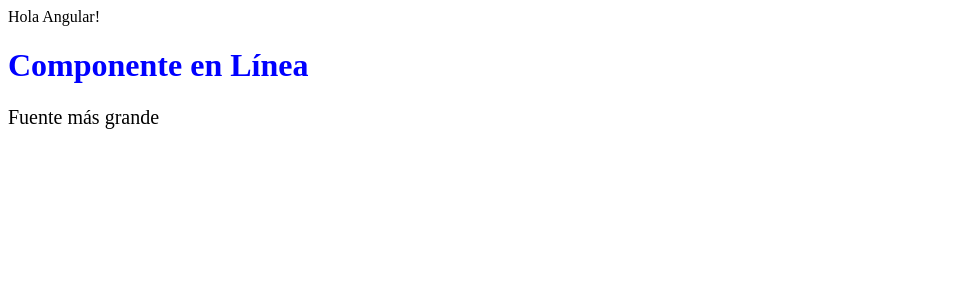
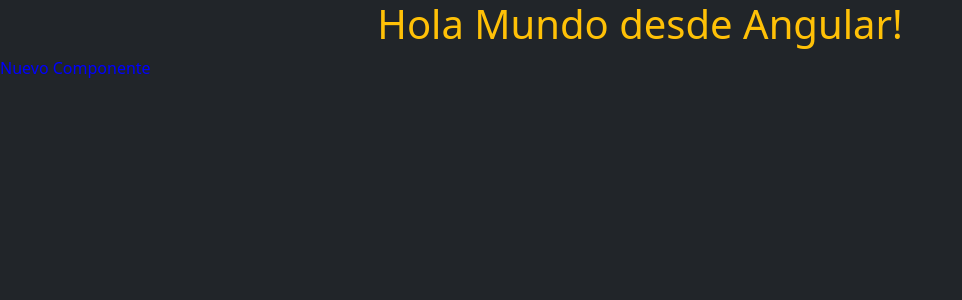
Before and after one commit to dsanchez-dev/App-Angular, an Angular app: page / in a window 1280 px wide. Shown: the top 300 px of the page, without its empty margins (0-962 px from the left). Built offline with nearby package versions, Linux system fonts and the light colour scheme.

Commit message:
P03 - Integración de Bootstrap y PopperJS en Angular

```diff
--- a/angular.json
+++ b/angular.json
@@ -25,7 +25,12 @@
               }
             ],
             "styles": [
-              "src/styles.css"
+              "src/styles.css",
+              "node_modules/bootstrap/dist/css/bootstrap.min.css"
+            ],
+            "scripts": [
+              "node_modules/@popperjs/core/dist/umd/popper.min.js",
+              "node_modules/bootstrap/dist/js/bootstrap.min.js"
             ]
           },
           "configurations": {
--- a/package.json
+++ b/package.json
@@ -16,6 +16,8 @@
     "@angular/forms": "^20.0.0",
     "@angular/platform-browser": "^20.0.0",
     "@angular/router": "^20.0.0",
+    "@popperjs/core": "^2.11.8",
+    "bootstrap": "^5.3.6",
     "rxjs": "~7.8.0",
     "tslib": "^2.3.0",
     "zone.js": "~0.15.0"
--- a/src/app/app.html
+++ b/src/app/app.html
@@ -1,3 +1,5 @@
-{{mensaje}}
+<div class="container">
+  <h1 class="text-center text-warning">{{titulo}}</h1>
+</div>
 
-<app-componente-en-linea></app-componente-en-linea>
+<app-nuevo-componente/>
--- a/src/app/app.ts
+++ b/src/app/app.ts
@@ -11,5 +11,5 @@
   styleUrl: './app.css'
 })
 export class App {
-  protected mensaje = 'Hola Angular!';
+  protected titulo = 'Hola Mundo desde Angular!';
 }
--- a/src/index.html
+++ b/src/index.html
@@ -1,5 +1,5 @@
 <!doctype html>
-<html lang="en">
+<html lang="en" data-bs-theme="dark">
 <head>
   <meta charset="utf-8">
   <title>AppAngular</title>
```
Also changed, not shown: 1 other file (tests, documents, lock files or other folders).
